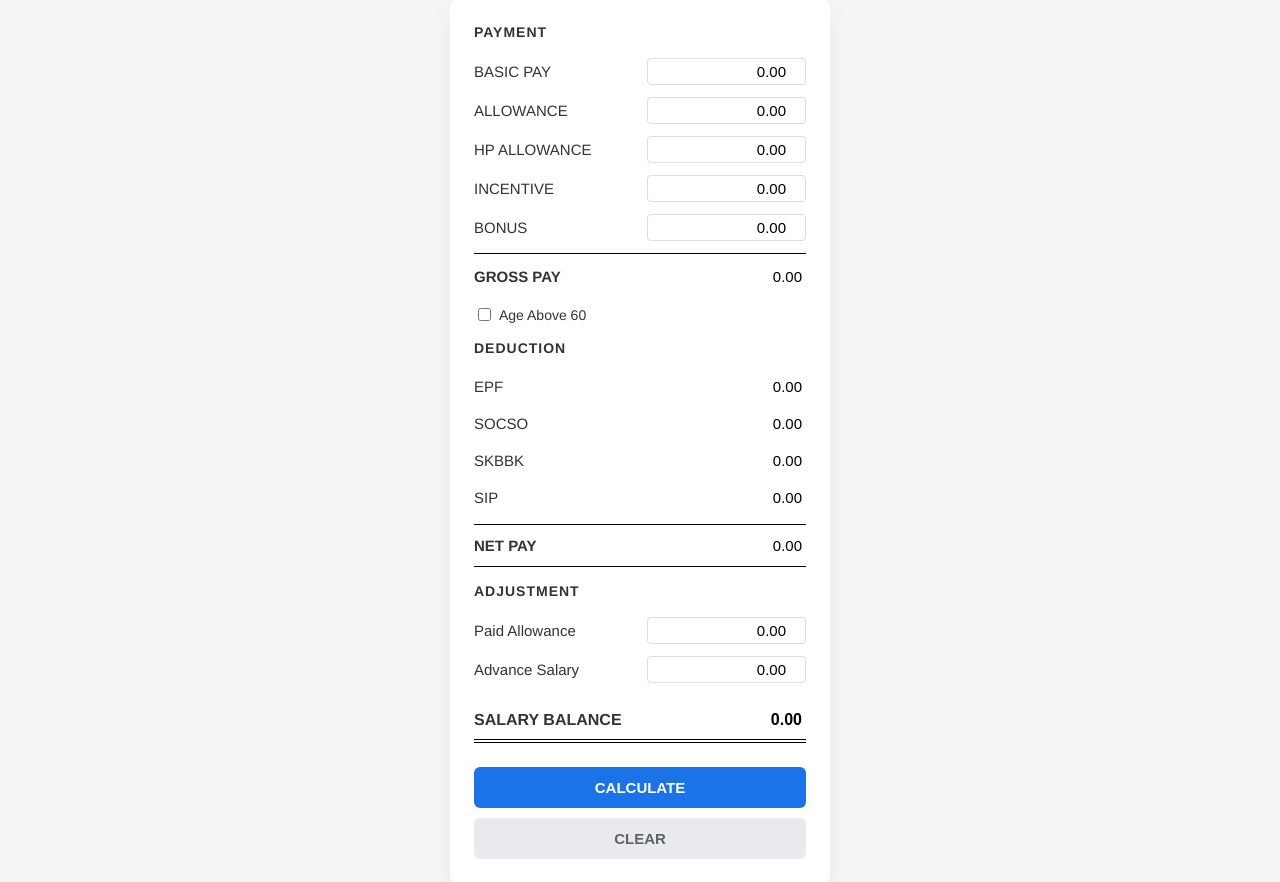
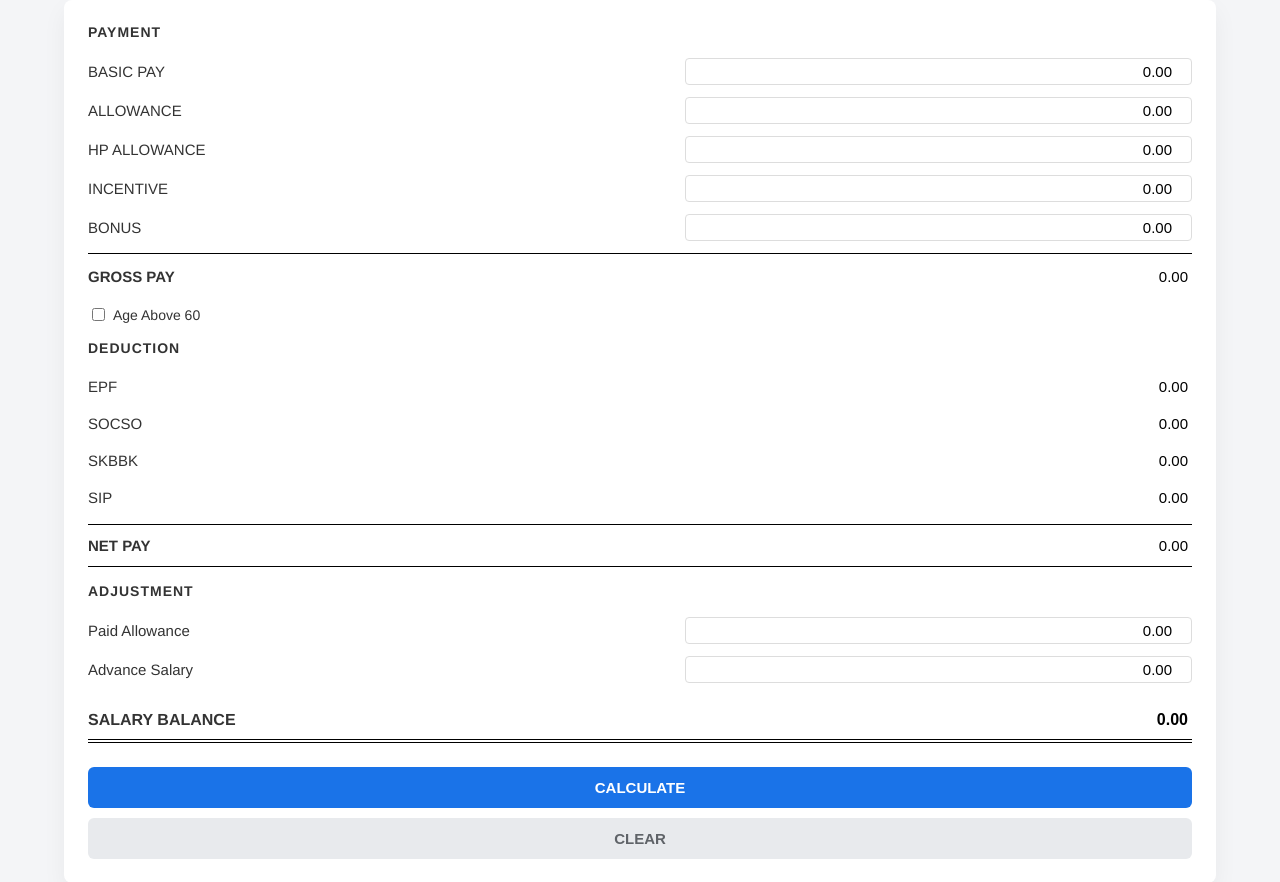
Before and after one commit to ooips/Calculate, a plain HTML site: page index.html in a window 1280 px wide. Drawn offline with Linux system fonts and the light colour scheme.

Commit message:
🚀 Automated Build: Update Payroll SPA from Google Sheets

```diff
--- a/index.html
+++ b/index.html
@@ -22,7 +22,7 @@
       color: var(--primary-color);
     }
     .slip-container {
-      width: var(--pc-width);
+      width: 90%;
       background-color: var(--pc-bg);
       padding: 24px;
       border-radius: 8px;
```
